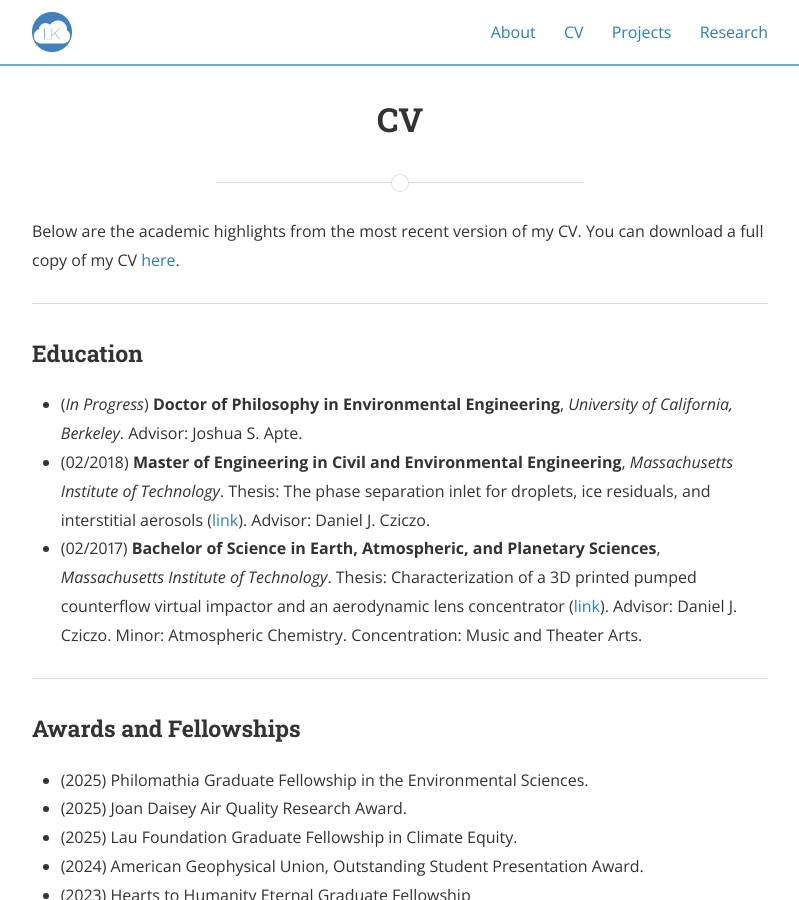
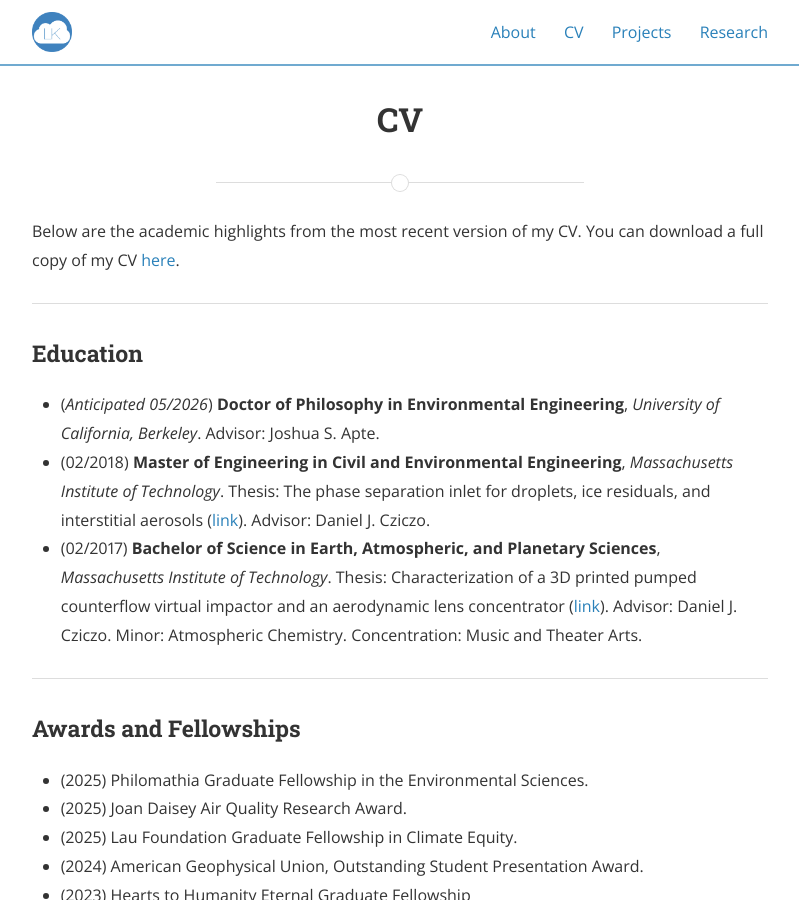
Before and after one commit to lkoolik/lkoolik.github.io, a Jekyll site: the page built from cv.md, in a window 1280 px wide and 900 px high. Shown: the whole window, without its empty margins (240-1039 px from the left). Built offline with Jekyll 4.4.1, drawn with Linux system fonts in a browser that asks for light colours; nearby versions of some CDN libraries.

Commit message:
Update cv.md

```diff
--- a/cv.md
+++ b/cv.md
@@ -12,7 +12,7 @@ nav_order: 2
 
 <h3>Education</h3>
 <ul>
-  <li>(<em>In Progress</em>) <b>Doctor of Philosophy in Environmental Engineering</b>, <i>University of California, Berkeley</i>. Advisor: Joshua S. Apte.</li>
+  <li>(<em>Anticipated 05/2026</em>) <b>Doctor of Philosophy in Environmental Engineering</b>, <i>University of California, Berkeley</i>. Advisor: Joshua S. Apte.</li>
   <li>(02/2018) <b>Master of Engineering in Civil and Environmental Engineering</b>, <i>Massachusetts Institute of Technology</i>. Thesis: The phase separation inlet for droplets, ice residuals, and interstitial aerosols (<a href="http://hdl.handle.net/1721.1/115782">link</a>). Advisor: Daniel J. Cziczo.</li>
   <li>(02/2017) <b>Bachelor of Science in Earth, Atmospheric, and Planetary Sciences</b>, <i>Massachusetts Institute of Technology</i>. Thesis: Characterization of a 3D printed pumped counterflow virtual impactor and an aerodynamic lens concentrator (<a href="http://hdl.handle.net/1721.1/114346">link</a>). Advisor: Daniel J. Cziczo. Minor: Atmospheric Chemistry. Concentration: Music and Theater Arts.</li>
 </ul>
```
